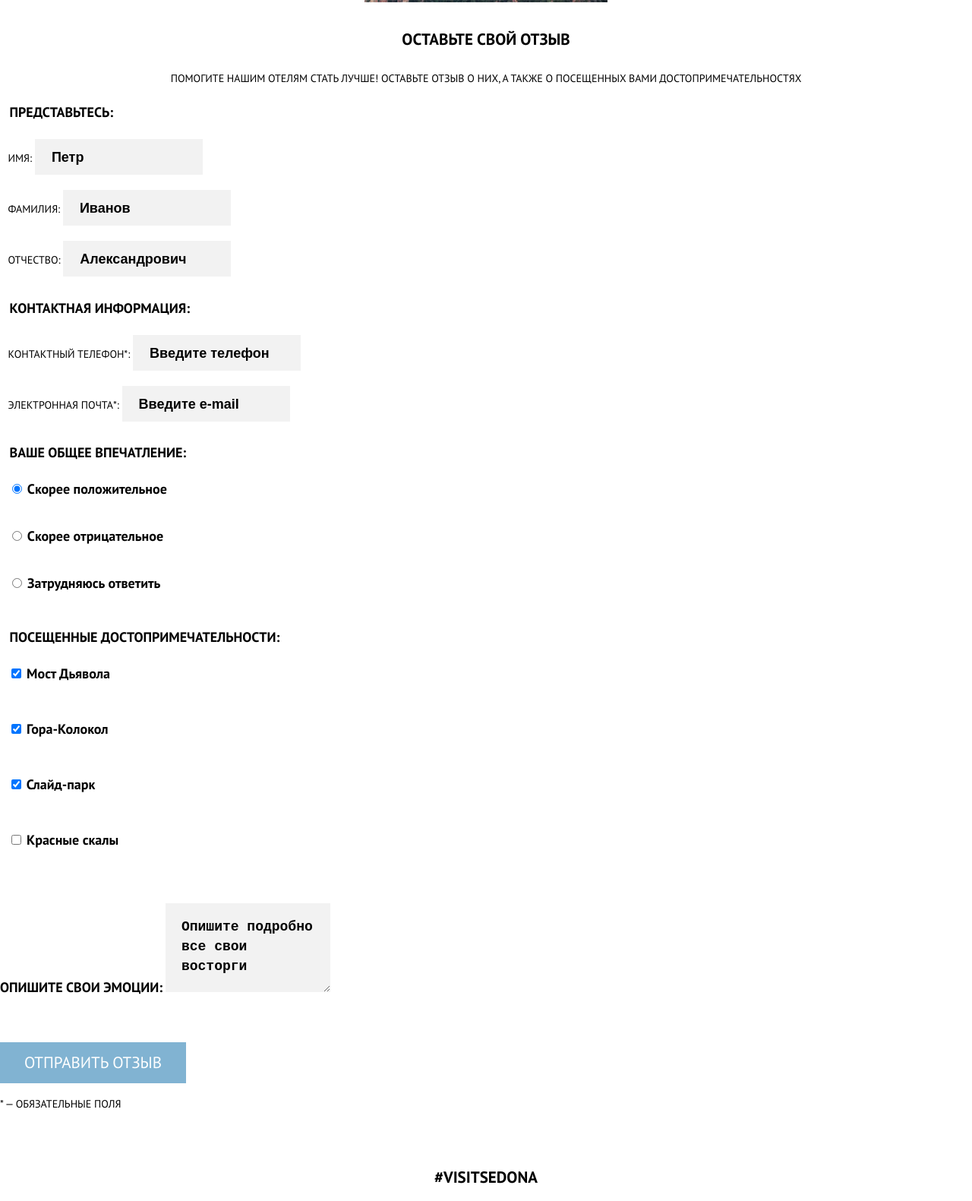
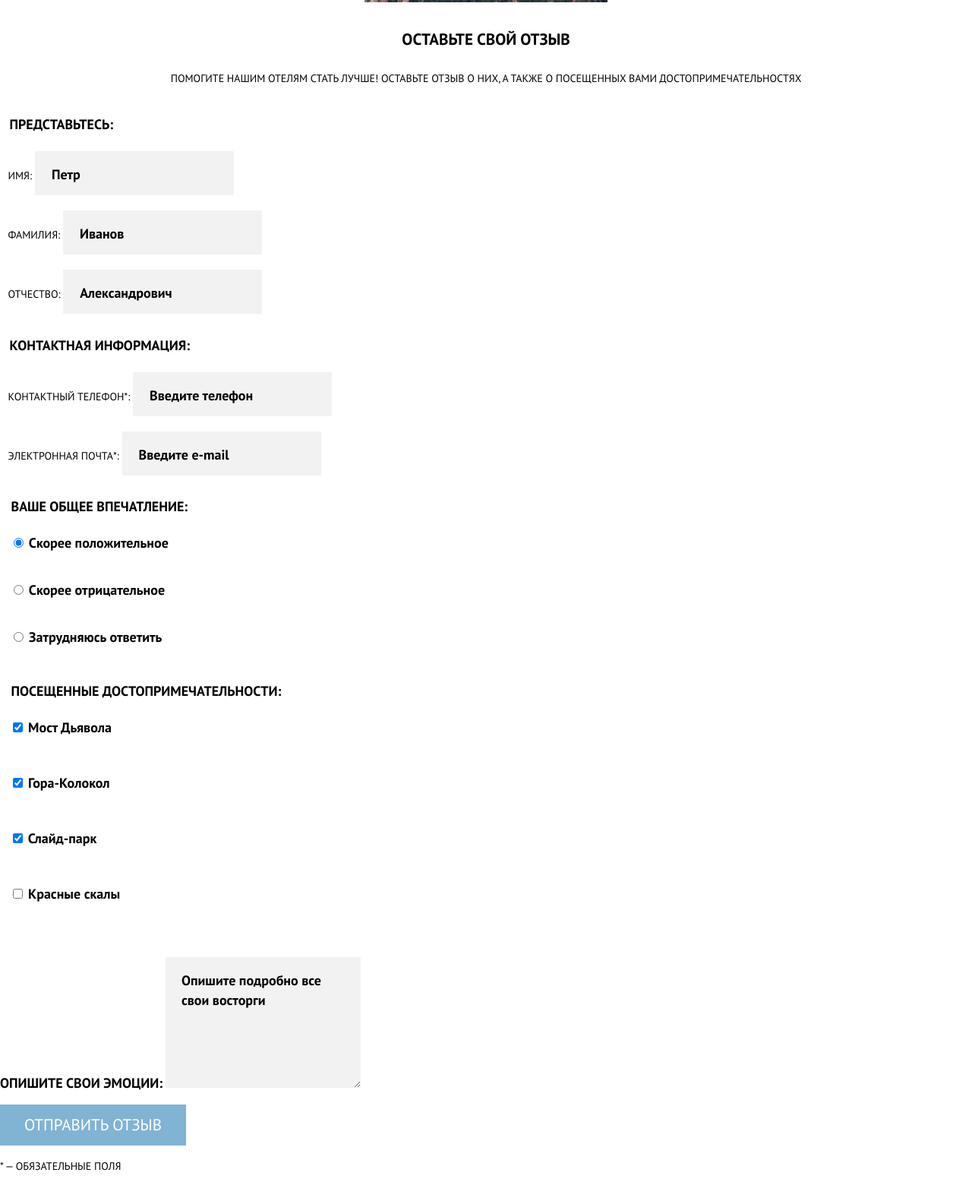
Before and after one commit to svetlana-solo/448299-sedona-22, a website: page source/form.html in a window 1280 px wide. Shown: the part 664-2245 px from the top of the page at 76% size. Drawn offline with nearby package versions, Linux system fonts and the light colour scheme; files that its build step writes are made by us from their sources.

Commit message:
Правки в стилизации страницы формы

```diff
--- a/source/sass/blocks/description.scss
+++ b/source/sass/blocks/description.scss
@@ -1,17 +1,17 @@
 .description {
   text-align: center;
-  margin-top: 36px;
-  margin-bottom: 16px;
 }
 
 .description__title {
   font-weight: bold;
   font-size: 21px;
   margin: 0;
-  margin-bottom: 26px;
+  padding-top: 36px;
+  padding-bottom: 26px;
 }
 
 .description__text {
   line-height: 24px;
+  padding-bottom: 16px;
   margin: 0;
 }
--- a/source/sass/blocks/field.scss
+++ b/source/sass/blocks/field.scss
@@ -3,11 +3,12 @@
   border: none;
   padding: 18px 22px 14px 22px;
   margin-bottom: 20px;
+  font-family: "PT Sans", "Arial", sans-serif;
+  font-weight: bold;
+  font-size: 18px;
+  line-height: 26px;
 }
 
 .field__input::placeholder {
-  font-weight: bold;
-  font-size: 18px;
-  line-height: 26px;
   color: $black;
 }
--- a/source/sass/blocks/form-feedback.scss
+++ b/source/sass/blocks/form-feedback.scss
@@ -1,7 +1,3 @@
-.form-feedback {
-  margin-bottom: 58px;
-}
-
 .form-feedback__title {
   font-size: 18px;
   font-weight: bold;
@@ -11,11 +7,16 @@
   background-color: $grey-200;
   border: none;
   padding: 18px 21px 24px 21px;
+  font-family: "PT Sans", "Arial", sans-serif;
+  font-weight: bold;
+  font-size: 18px;
+  line-height: 26px;
 }
 
 .form-feedback__input::placeholder {
-  font-weight: bold;
-  font-size: 18px;
-  line-height: 26px;
   color: $black;
 }
+
+.form-review__comment {
+  margin-bottom: 58px;
+}
--- a/source/sass/blocks/form-list.scss
+++ b/source/sass/blocks/form-list.scss
@@ -1,5 +1,4 @@
 .form-list {
-  margin: 0;
   border: none;
 }
 
--- a/source/sass/blocks/form-review.scss
+++ b/source/sass/blocks/form-review.scss
@@ -1,3 +1,3 @@
 .form-review {
-  margin-top: 20px;
+  padding-top: 20px;
 }
--- a/source/sass/blocks/page-footer.scss
+++ b/source/sass/blocks/page-footer.scss
@@ -1,9 +1,9 @@
 .page-footer {
-  margin-top: 36px;
   text-align: center;
 }
 
 .page-footer__item:first-child {
   font-weight: bold;
   font-size: 21px;
+  margin-top: 36px;
 }
```
